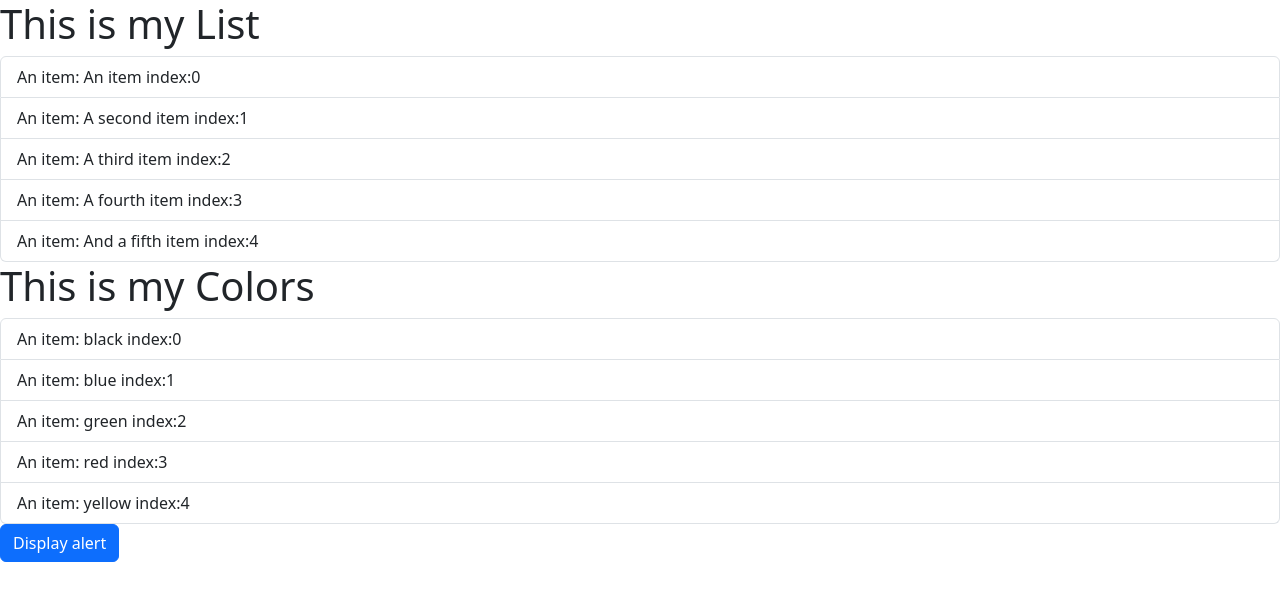
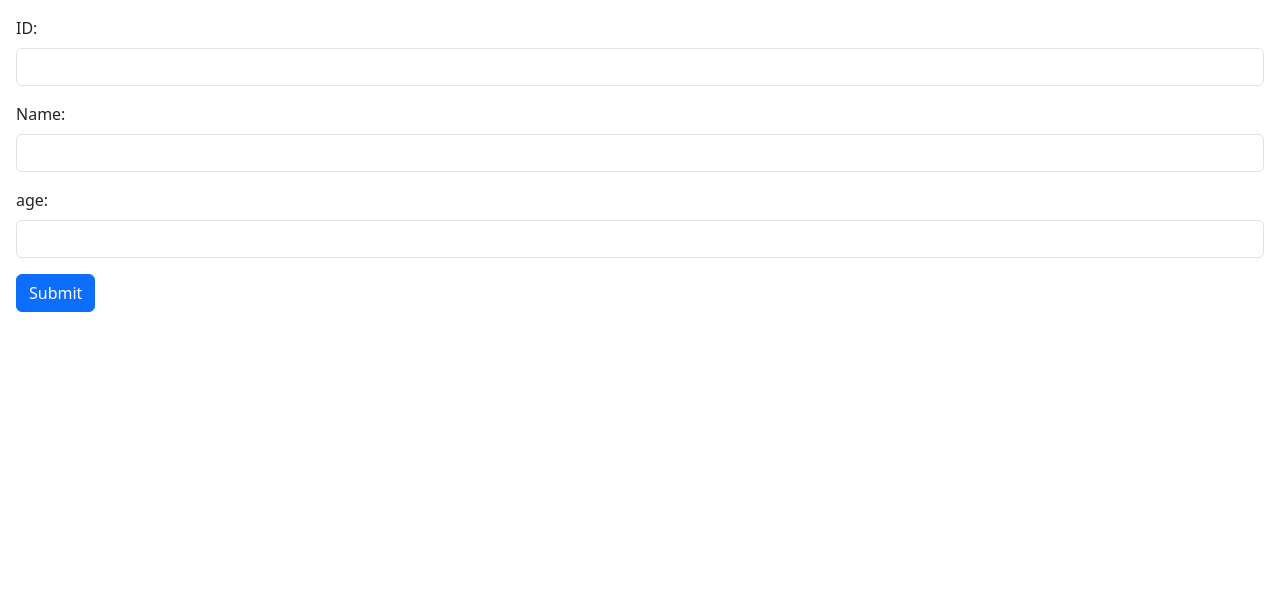
Before and after one commit to chenB-Y/frontend_WebAdvance, a React (Vite) app: page / in a window 1280 px wide. Shown: the top 600 px of the page. Built offline with nearby package versions, Linux system fonts and the light colour scheme.

Commit message:
basic form

```diff
--- a/src/App.tsx
+++ b/src/App.tsx
@@ -1,108 +1,11 @@
-import { useState } from 'react';
-import { Fragment } from 'react/jsx-runtime';
-
-interface PostProps {
-  title: string;
-  content: string[];
-  onItemSelected: (index: number) => void;
-}
-function PostList({ title, content, onItemSelected }: PostProps) {
-  console.log('Post');
-  //const array = ['An item','A second item','A third item','A fourth item','And a fifth item'];
-  // const array: string[] = [];
-  const [clickedIndex, setClickedIndex] = useState(-1);
-  const handleClick = (eve: React.MouseEvent<HTMLLIElement>) => {
-    const textContent = eve.currentTarget.textContent;
-    if (textContent) {
-      const match = textContent.match(/\d+/); // Match one or more digits
-      if (match) {
-        const index = Number(match[0]);
-        console.log('item clicked', eve.currentTarget.textContent);
-        setClickedIndex(index);
-        onItemSelected(index);
-      }
-    }
-  };
-  return (
-    <Fragment>
-      <h1>{title}</h1>
-      {/*the && is like if the condition is true do that ... */}
-      {content.length === 0 && <p>No items to display</p>}
-      {/* {array.length === 0 ? <p>No items to display</p> : null} */}
-      <ul className="list-group">
-        {content.map((item, index) => (
-          <li
-            className={
-              clickedIndex == index
-                ? 'list-group-item active'
-                : 'list-group-item'
-            }
-            key={index}
-            onClick={handleClick}
-          >
-            An item: {item} index:{index}
-          </li>
-        ))}
-      </ul>
-    </Fragment>
-  );
-}
+import StudentForm from './StudentForm';
 
 function App() {
-  const [displayAlert, setDisplayAlert] = useState(false);
   console.log('App');
-  const array = [
-    'An item',
-    'A second item',
-    'A third item',
-    'A fourth item',
-    'And a fifth item',
-  ];
-  const array2 = ['black', 'blue', 'green', 'red', 'yellow'];
   return (
-    <Fragment>
-      {displayAlert && (
-        <div
-          className="alert alert-warning alert-dismissible fade show"
-          role="alert"
-        >
-          <strong>Holy guacamole!</strong> You should check in on some of those
-          fields below.
-          <button
-            type="button"
-            className="btn-close"
-            data-bs-dismiss="alert"
-            aria-label="Close"
-            onClick={() => {
-              setDisplayAlert(false);
-            }}
-          ></button>
-        </div>
-      )}
-      <PostList
-        title="This is my List"
-        content={array}
-        onItemSelected={(index) => {
-          console.log('item selected ' + index);
-        }}
-      />
-      <PostList
-        title="This is my Colors"
-        content={array2}
-        onItemSelected={(index) => {
-          console.log('color selected ' + array2[index]);
-        }}
-      />
-      <button
-        type="button"
-        className="btn btn-primary"
-        onClick={() => {
-          setDisplayAlert(true);
-        }}
-      >
-        Display alert
-      </button>
-    </Fragment>
+    <div>
+      <StudentForm />
+    </div>
   );
 }
 
--- /dev/null
+++ b/src/StudentForm.tsx
@@ -0,0 +1,56 @@
+import { useState } from 'react';
+
+function StudentForm() {
+  const [name, setName] = useState('');
+  const [age, setAge] = useState(0);
+  const [id, setId] = useState('');
+  const onsubmit = (e: React.FormEvent) => {
+    e.preventDefault();
+    console.log('ID:' + id + ' Name:' + name + ' Age:' + age);
+  };
+  return (
+    <form className="m-3" onSubmit={onsubmit}>
+      <div className="mb-3">
+        <label htmlFor="id" className="form-label">
+          ID:
+        </label>
+        <input
+          type="text"
+          id="id"
+          name="id"
+          className="form-control"
+          onChange={(eve) => setId(eve.target.value)}
+        />
+      </div>
+      <div className="mb-3">
+        <label htmlFor="name" className="form-label">
+          Name:
+        </label>
+        <input
+          type="text"
+          id="name"
+          name="name"
+          className="form-control"
+          onChange={(eve) => setName(eve.target.value)}
+        />
+      </div>
+      <div className="mb-3">
+        <label htmlFor="age" className="form-label">
+          age:
+        </label>
+        <input
+          type="number"
+          id="age"
+          name="age"
+          className="form-control"
+          onChange={(eve) => setAge(Number(eve.target.value))}
+        />
+      </div>
+      <button type="submit" className="btn btn-primary">
+        Submit
+      </button>
+    </form>
+  );
+}
+
+export default StudentForm;
```
Also changed, not shown: src/FirstLesson.tsx (added, +109 -0 lines).
